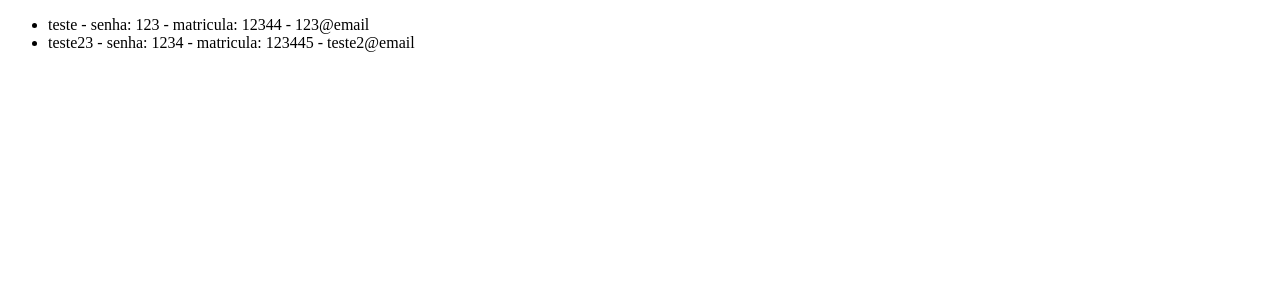
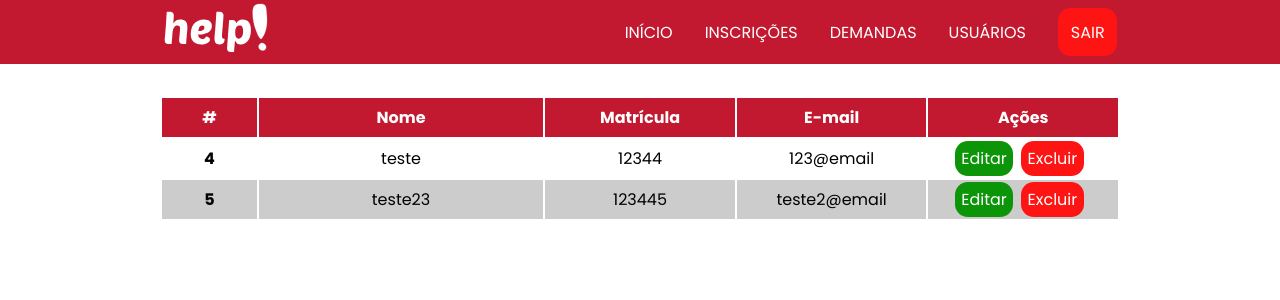
Before and after one commit to leticiaribeiro16/INTEGRADOR-FINAL, a Flask app: page /usuarios/recovery in a window 1280 px wide. Shown: the top 300 px of the page. Run offline with Flask 3, Linux system fonts and the light colour scheme; a user stored in the database is signed in.

Commit message:
crud usuario e demanda completo, admin e user comum definidos

```diff
--- a/controllers/usuarios.py
+++ b/controllers/usuarios.py
@@ -1,4 +1,4 @@
-from flask import render_template, request, redirect, Blueprint
+from flask import render_template, request, redirect, Blueprint, url_for
 from database.models import Usuario
 from database.database import db, lm
 from flask_login import login_user, current_user, logout_user, login_required
@@ -24,8 +24,49 @@ def cadastro():
 
 @bp_usuarios.route('/recovery')
 def recovery():
-	usuarios = Usuario.query.all()
-	return render_template('recovery.html', usuarios = usuarios)
+  if not current_user.admin:
+    return redirect('/login')
+
+  usuarios = Usuario.query.all()
+  return render_template('recovery.html', usuarios = usuarios)
+
+@bp_usuarios.route('/update/<int:id>', methods=['GET', 'POST'])
+def update(id):
+  usuario = Usuario.query.get(id)
+  if id and request.method=='GET':
+    return render_template('usuarios_update.html', usuario=usuario)
+
+  if request.method=='POST':
+    nome = request.form.get('nome')
+    email = request.form.get('email')
+    matricula = request.form.get('matricula')
+    senha = request.form.get('senha')
+    admin = request.form.get('admin')
+
+    usuario.nome = nome
+    usuario.email = email
+    usuario.matricula = matricula
+    usuario.senha = senha
+    usuario.admin = eval(admin)
+
+    db.session.add(usuario)
+    db.session.commit()
+    return redirect(url_for('.recovery', id=id))
+
+@bp_usuarios.route('/delete/<int:id>', methods=['GET', 'POST'])
+def delete(id):
+  if id==0:
+    return redirect(url_for('usuarios'))
+
+  if request.method == 'GET':
+    usuario = Usuario.query.get(id)
+    return render_template('usuarios_delete.html', usuario = usuario)
+
+  if request.method == 'POST':
+    usuario = Usuario.query.get(id)
+    db.session.delete(usuario)
+    db.session.commit()
+    return redirect(url_for('.recovery'))
 
 @lm.user_loader
 def load_user(id):
--- a/static/style.css
+++ b/static/style.css
@@ -11,7 +11,7 @@ body,
 input {
   font-family: "Poppins", sans-serif;
 }
-
+/*LOGIN*/
 .container {
   position: relative;
   width: 100%;
@@ -414,22 +414,14 @@ a:hover {
 .logo {
   font-size: 24px;
   text-transform: uppercase;
-  letter-spacing: 4px;
 }
 
 nav {
   display: flex;
   justify-content: space-around;
   align-items: center;
-  font-family: system-ui, -apple-system, Helvetica, Arial, sans-serif;
   background: #C21930;
   height: 8vh;
-}
-
-main {
-  background: url("bg.jpg") no-repeat center center;
-  background-size: cover;
-  height: 92vh;
 }
 
 .nav-list {
@@ -438,8 +430,8 @@ main {
 }
 
 .nav-list li {
-  letter-spacing: 3px;
   margin-left: 32px;
+  text-transform: uppercase;
 }
 
 .mobile-menu {
@@ -513,3 +505,55 @@ main {
   background: #ff1414;
   border-radius: 0.8rem;
 }
+/*TABLES*/
+.table thead{
+  background: #C21930;
+  color: #fff;
+}
+.contentTable{
+  display:flex;
+  margin: auto;
+  width: 75%;
+}
+.rTable{
+  width: 100%;
+  text-align: center;
+  margin-top: 2rem;
+}
+.rTable thead{
+  background: #C21930;
+  font-weight: bold;
+  color:#fff;
+}
+.rTable tbody tr:nth-child(2n){
+  background: #ccc;
+}
+.rTable th , .rTable td{
+  padding: 7px 0;
+}
+@media screen and (max-width: 480px){
+    .content{width: 94%;}
+
+    .rTable thead{display:none;}
+    .rTable tbody td{display: flex; flex-direction: column; }
+}
+@media only screen and (min-width: 1200px){
+    .content{width:100%;}
+    .rTable tbody tr td:nth-child(1){width:10%;}
+    .rTable tbody tr td:nth-child(2){width:30%;}
+    .rTable tbody tr td:nth-child(3){width:20%;}
+    .rTable tbody tr td:nth-child(4){width:20%;}
+    .rTable tbody tr td:nth-child(5){width:20%;}
+}
+.edit-btn, .del-btn{
+  margin-right: 0.5rem;
+  padding: 0.4rem;
+  border-radius: 0.8rem;
+  color: #fff;
+}
+.edit-btn{
+  background: #0c9509;
+}
+.del-btn{
+  background:  #ff1414;
+}
--- a/templates/dashboard.html
+++ b/templates/dashboard.html
@@ -20,7 +20,9 @@
           <li><a href="#">Início</a></li>
           <li><a href="/demanda/create">Inscrições</a></li>
           <li><a href="#">Demandas</a></li>
-          <li><a href="/usuarios/recovery">usuários</a></li>
+          {% if current_user.admin %}
+            <li><a href="/usuarios/recovery">Usuários</a></li>
+          {% endif %}
           <li> <a class="nav-link" href="{{url_for('usuarios.logoff')}}">Sair ({{ current_user.nome }})</a></li>
         </ul>
       </nav>
--- a/templates/recovery.html
+++ b/templates/recovery.html
@@ -4,13 +4,50 @@
   <meta charset="UTF-8">
   <meta http-equiv="X-UA-Compatible" content="IE=edge">
   <meta name="viewport" content="width=device-width, initial-scale=1.0">
-  <title>Document</title>
+  <title>Help | Demanda</title>
+<link rel="stylesheet" href="/static/style.css">
 </head>
 <body>
-  <ul>
-  	{% for u in usuarios %}
-  		<li> {{u.nome}} - senha: {{u.senha}} - matricula: {{u.matricula}} - {{u.email}}</li>
-  	{% endfor %}
-	</ul>
+  <header>
+    <nav>
+      <a class="logo"><img src="/static/assets/LOGO_HELP.svg" alt=""></a>
+      <div class="mobile-menu">
+        <div class="line1"></div>
+        <div class="line2"></div>
+        <div class="line3"></div>
+      </div>
+      <ul class="nav-list">
+        <li><a href="#">Início</a></li>
+        <li><a href="/demanda/create">Inscrições</a></li>
+        <li><a href="#">Demandas</a></li>
+        <li><a href="/usuarios/recovery">Usuários</a></li>
+        <li><a class="nav-link" href="{{url_for('usuarios.logoff')}}">Sair</a></li>
+      </ul>
+    </nav>
+  </header>
+  <div class='contentTable'>
+    <table class="rTable">
+      <thead>
+        <tr>
+          <th scope="col">#</th>
+          <th scope="col">Nome</th>
+          <th scope="col">Matrícula</th>
+          <th scope="col">E-mail</th>
+          <th scope="col">Ações</th>
+        </tr>
+      </thead>
+      <tbody>
+        {% for u in usuarios %}
+        <tr>
+          <th scope="row">{{u.id}}</th>
+          <td>{{u.nome}}</td>
+          <td>{{u.matricula}}</td>
+          <td>{{u.email}}</td>
+          <td><a href="/usuarios/update/{{u.id}}" class='edit-btn'>Editar</a><a href="/usuarios/delete/{{u.id}}" class='del-btn'>Excluir</a></td>
+        </tr>
+        {% endfor %}
+      </tbody>
+    </table>
+  </div>
 </body>
 </html>
```
Also changed, not shown: templates/demanda_recovery.html (+42 -5 lines), templates/usuarios_delete.html (added, +16 -0 lines), templates/usuarios_update.html (added, +23 -0 lines), instance/meubanco.db.
